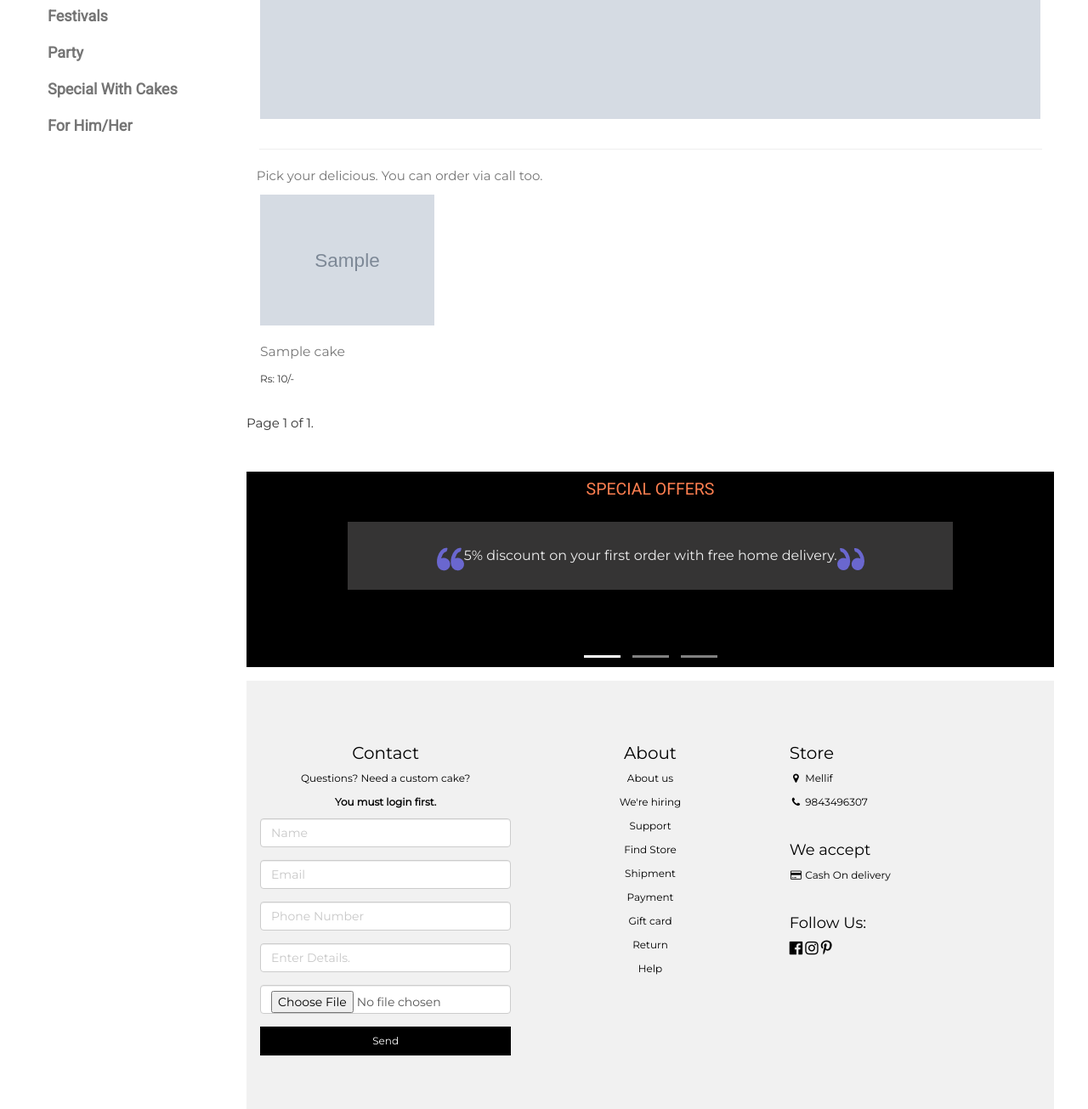
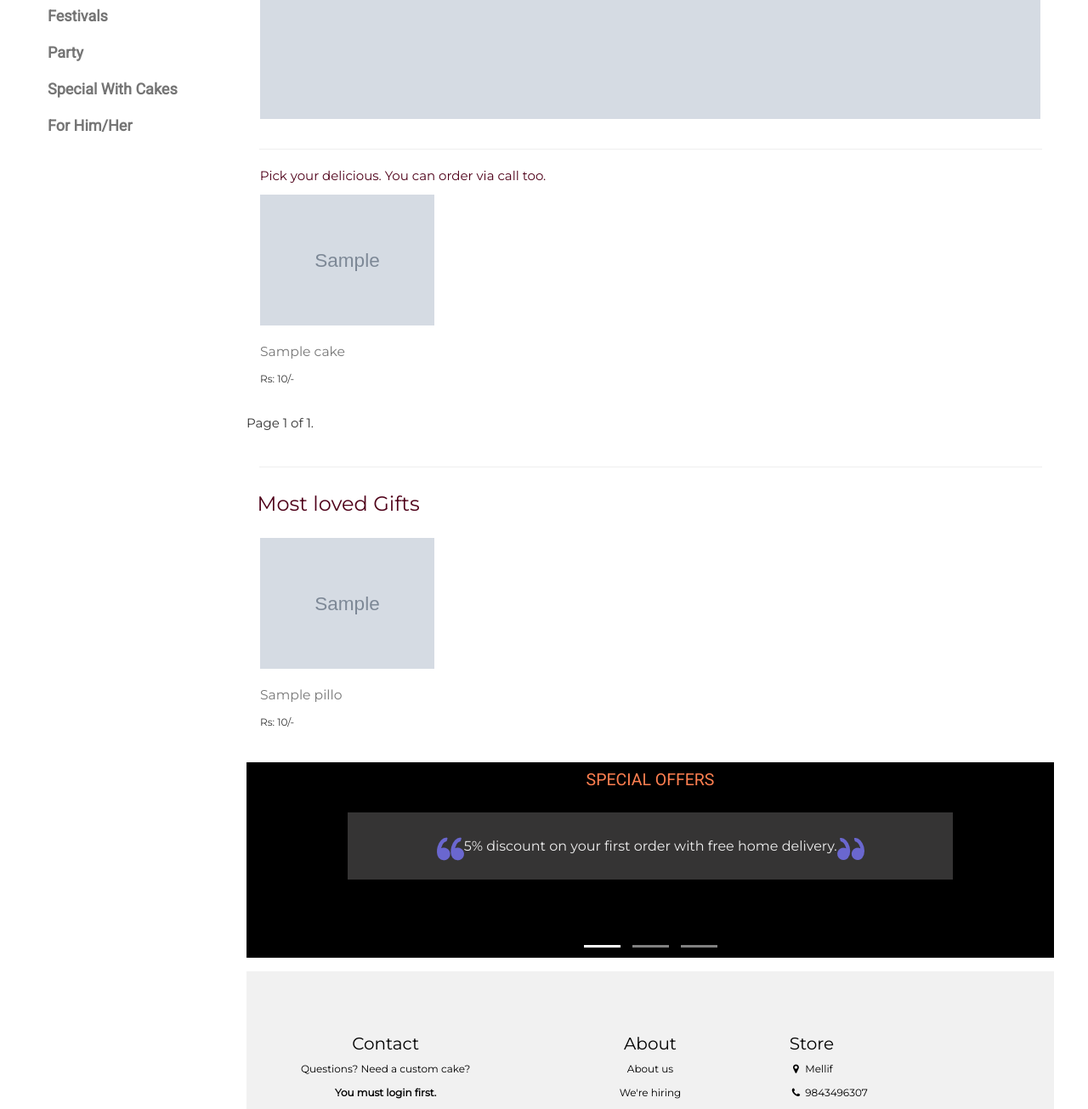
Before and after one commit to er-nabin-bhusal/project, a Django app: page / in a window 1280 px wide. Shown: the part 636-1941 px from the top of the page at 85% size. Run offline with Django 3.2, Linux system fonts and the light colour scheme; tables that the repository leaves empty hold one stand-in row (values such as "Sample post"); grey boxes marked "Sample" are stand-in pictures; some libraries are stand-ins or nearby versions.

Commit message:
showing gifts on timeline

```diff
--- a/mains/templates/index.html
+++ b/mains/templates/index.html
@@ -37,7 +37,7 @@ The best cakes in your hometown, Kathmandu, Nepal delivered at your doorstep. Ur
       <!-- Product grid -->
       <hr>
       <div class="w3-row">
-        <p class="w3-text-grey">&nbsp; &nbsp;Pick your delicious. You can order via call too.</p>
+        <p style="color: #4f0019;">&nbsp; &nbsp; Pick your delicious. You can order via call too.</p>
         {% for each in cakes %}
         <div class="w3-col l3 s6">
           <div class="w3-container">
@@ -74,6 +74,31 @@ The best cakes in your hometown, Kathmandu, Nepal delivered at your doorstep. Ur
         {% endif %}
     </span>
   </div>
+
+  <hr>
+  <div class="w3-row">
+      <div style="padding-bottom: 16px;">
+        <h3 style="color: #4f0019;">&nbsp; Most loved Gifts</h3>
+      </div>
+        {% for each in pillos %}
+        <div class="w3-col l3 s6">
+          <div class="w3-container">
+            <div class="w3-display-container">
+              <img src="{{ each.image.url }}" style="width:100%">
+              <div class="w3-display-middle w3-display-hover">
+                <a href="{{ each.get_absolute_url }}">
+                <button class="w3-button w3-red">Buy now <i class="fa fa-shopping-cart"></i></button>
+                </a>
+              </div>
+            </div>
+            <div style="padding-top: 10px;">
+            <h3><small>{{ each.name|truncatechars_html:15 }}</small></h3> <p><small>Rs: {{ each.price }}/-</small></p>
+            </div>
+          </div>
+        </div>
+        {% endfor %}
+
+      </div>
 
 {% endblock content %}
 
--- a/mains/views.py
+++ b/mains/views.py
@@ -90,6 +90,16 @@ def home_view(request):
 		for elements in orders:
 			total_price_in_cart = elements.total_price()+total_price_in_cart
 
+	# displaying cakes in the home page
+	pillo = Pillo.objects.order_by('-timestamp')
+	pillos = []
+	count = 0
+	for i in pillo:
+		pillos.append(i)
+		count = count + 1
+		if count >= 4:
+			break
+
 
 	context = {'photos':photos,
 				'home':title,
@@ -98,7 +108,9 @@ def home_view(request):
 				'cake_form':cake_form,
 				'orders':orders,
 				'total_price_in_cart':total_price_in_cart,
-				'discount_and_offer':discount_and_offer,}
+				'discount_and_offer':discount_and_offer,
+				'pillos':pillos,
+				}
 
 	return render(request,template,context)
 
```
